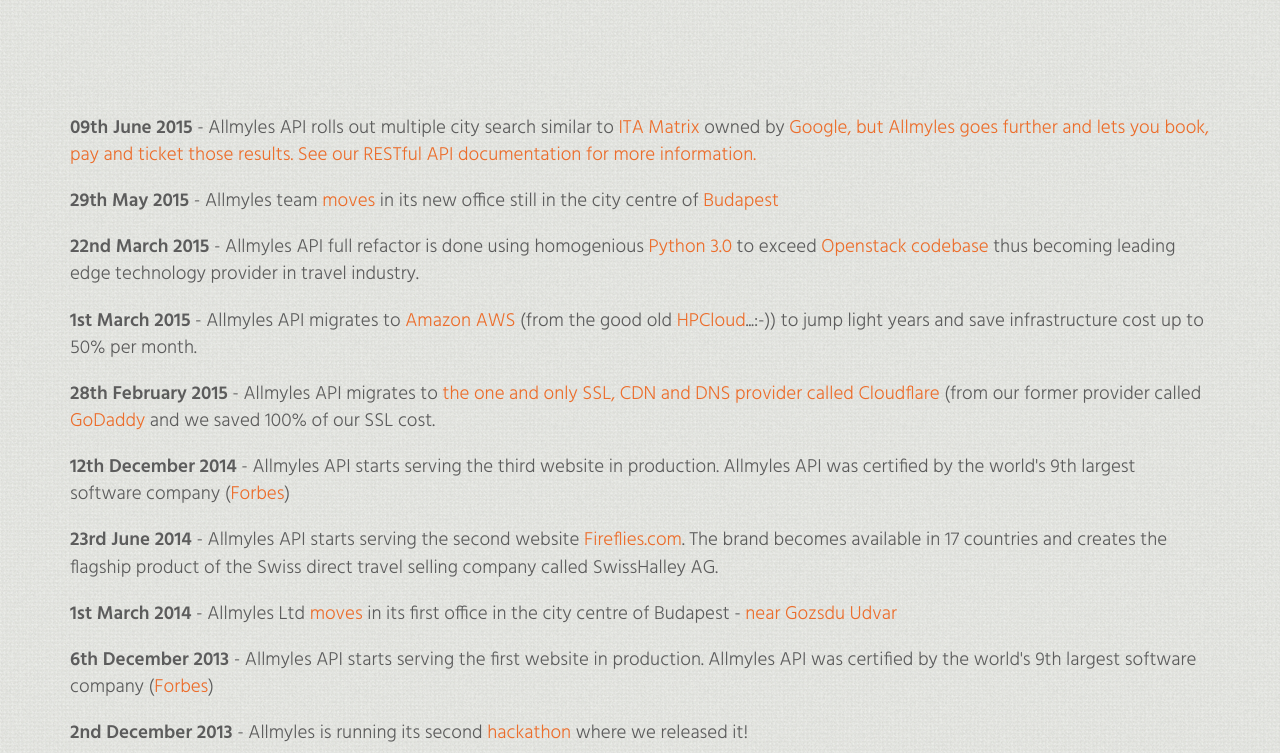
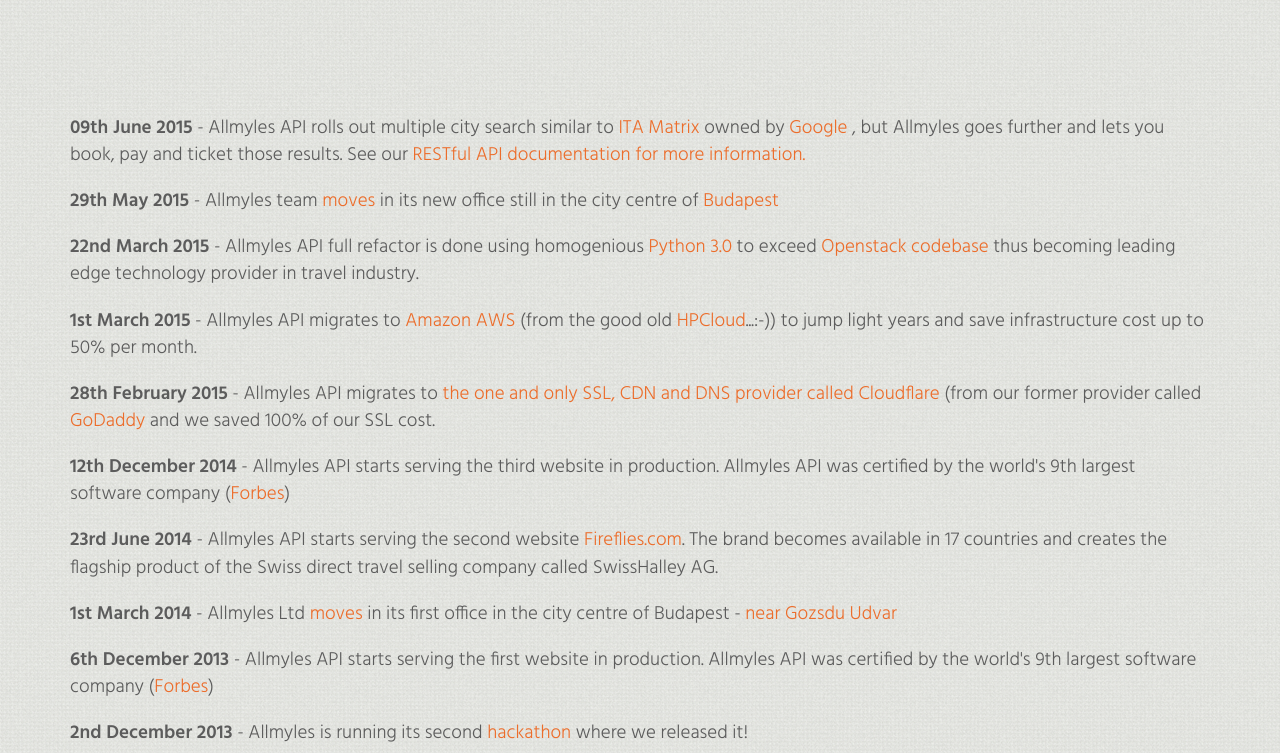
Before and after one commit to balazsszilardtoth/allmyles.github.io, a Jekyll site: the page built from news.html, in a window 1280 px wide and 900 px high, scrolled down 441 px, cut to the strip 147-900 px from the top of the window. Built offline with Jekyll 4.4.1, drawn with Linux system fonts in a browser that asks for light colours; nearby versions of some CDN libraries; comment, search, counter and statistics services are not loaded; part of the change alters nothing that is shown.

```diff
--- a/news.html
+++ b/news.html
@@ -12,7 +12,7 @@ title: News - Allmyles
 	</div>
 
 	<div class="container">
-		<p><b>09th June 2015</b> - Allmyles API rolls out multiple city search similar to <a href="https://matrix.itasoftware.com">ITA Matrix</a> owned by <a href="https://www.itasoftware.com"> Google, but Allmyles goes further and lets you book, pay and ticket those results. See our <a href="https://docs.allmyles.com">RESTful API documentation for more information.</a></p>
+		<p><b>09th June 2015</b> - Allmyles API rolls out multiple city search similar to <a href="https://matrix.itasoftware.com">ITA Matrix</a> owned by <a href="https://www.itasoftware.com"> Google</a> , but Allmyles goes further and lets you book, pay and ticket those results. See our <a href="https://docs.allmyles.com">RESTful API documentation for more information.</a></p>
 		<p><b>29th May 2015</b> - Allmyles team <a href="http://www.minusplus.hu/en/node/181">moves</a> in its new office still in the city centre of <a href="https://www.google.hu/maps/@47.496471,19.057668,3a,75y,123h,90t/data=!3m4!1e1!3m2!1sg6sPAqRHLh662HFN02206w!2e0">Budapest</a></p>
 		<p><b>22nd March 2015</b> - Allmyles API full refactor is done using homogenious <a href="https://www.python.org/download/releases/3.0/">Python 3.0 </a> to exceed <a href="https://www.openstack.org/"> Openstack codebase</a> thus becoming leading edge technology provider in travel industry.</p>
 		<p><b>1st March 2015</b> - Allmyles API migrates to <a href="http://aws.amazon.com/">Amazon AWS</a> (from the good old <a href="http://www.hpcloud.com/">HPCloud</a>...:-)) to jump light years and save infrastructure cost up to 50% per month.</p>
```
